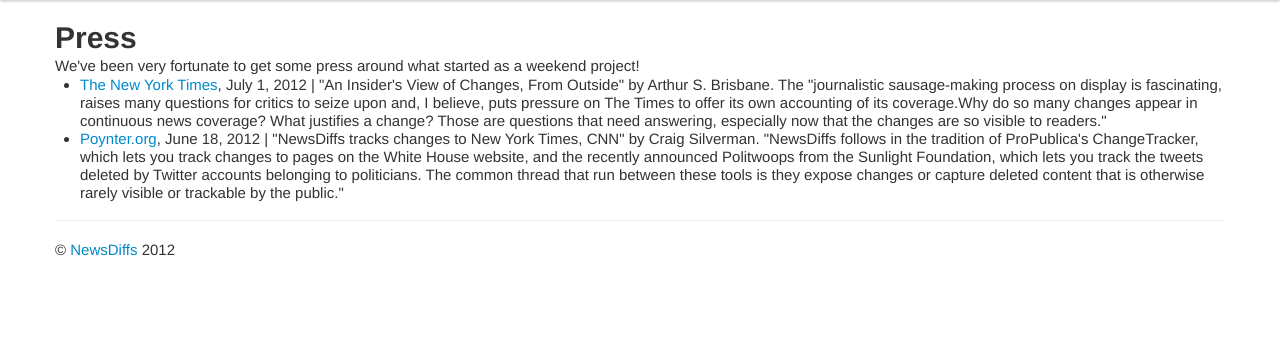
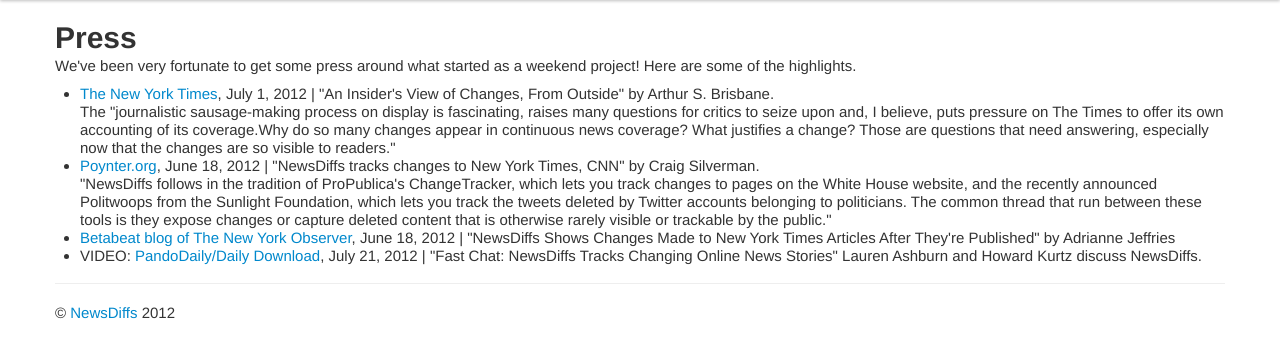
Before and after one commit to ecprice/newsdiffs, a Django app: page /newsdiffer/press in a window 1280 px wide. Shown: the part 40-398 px from the top of the page. Run offline with Django 3.2, Linux system fonts and the light colour scheme; parts of the project's set-up code (start-up, migrations or seed data) failed here and were passed over; some libraries are stand-ins or nearby versions.

Commit message:
More links in press.html

```diff
--- a/website/frontend/templates/press.html
+++ b/website/frontend/templates/press.html
@@ -6,13 +6,17 @@
 
 <h1>Press</h1>
 
-We've been very fortunate to get some press around what started as a weekend project!
-
+<p>We've been very fortunate to get some press around what started as a weekend project! Here are some of the highlights.</p>
+<p>
 <ul>
-
 <li><a href="https://www.nytimes.com/2012/07/01/opinion/sunday/article-changes-are-shown-in-a-tool-created-by-outsiders.html?_r=1&pagewanted=all">The New York Times</a>, July 1, 2012 |
-"An Insider's View of Changes, From Outside" by Arthur S. Brisbane.  The "journalistic sausage-making process on display is fascinating, raises many questions for critics to seize upon and, I believe, puts pressure on The Times to offer its own accounting of its coverage.Why do so many changes appear in continuous news coverage? What justifies a change? Those are questions that need answering, especially now that the changes are so visible to readers."
-<li><a href="http://www.poynter.org/latest-news/regret-the-error/177515/newsdiffs-tracks-changes-to-new-york-times-cnn-content/">Poynter.org</a>, June 18, 2012 | "NewsDiffs tracks changes to New York Times, CNN" by Craig Silverman.  "NewsDiffs follows in the tradition of ProPublica's ChangeTracker, which lets you track changes to pages on the White House website, and the recently announced Politwoops from the Sunlight Foundation, which lets you track the tweets deleted by Twitter accounts belonging to politicians. The common thread that run between these tools is they expose changes or capture deleted content that is otherwise rarely visible or trackable by the public."
+"An Insider's View of Changes, From Outside" by Arthur S. Brisbane.<br>
+The "journalistic sausage-making process on display is fascinating, raises many questions for critics to seize upon and, I believe, puts pressure on The Times to offer its own accounting of its coverage.Why do so many changes appear in continuous news coverage? What justifies a change? Those are questions that need answering, especially now that the changes are so visible to readers."
+<li><a href="http://www.poynter.org/latest-news/regret-the-error/177515/newsdiffs-tracks-changes-to-new-york-times-cnn-content/">Poynter.org</a>, June 18, 2012 | "NewsDiffs tracks changes to New York Times, CNN" by Craig Silverman.
+<br>
+"NewsDiffs follows in the tradition of ProPublica's ChangeTracker, which lets you track changes to pages on the White House website, and the recently announced Politwoops from the Sunlight Foundation, which lets you track the tweets deleted by Twitter accounts belonging to politicians. The common thread that run between these tools is they expose changes or capture deleted content that is otherwise rarely visible or trackable by the public."
+<li><a href="http://betabeat.com/2012/06/newsdiffs-shows-changes-made-to-new-york-times-articles-after-theyre-published/">Betabeat blog of The New York Observer</a>, June 18, 2012 | "NewsDiffs Shows Changes Made to New York Times Articles After They're Published"  by Adrianne Jeffries
+<li>VIDEO: <a href="http://pandodaily.com/2012/06/21/fast-chat-news-diffs-tracks-changing-online-news-stories/">PandoDaily/Daily Download</a>, July 21, 2012 | "Fast Chat: NewsDiffs Tracks Changing Online News Stories" Lauren Ashburn and Howard Kurtz discuss NewsDiffs.
 </ul>
 
 
```
